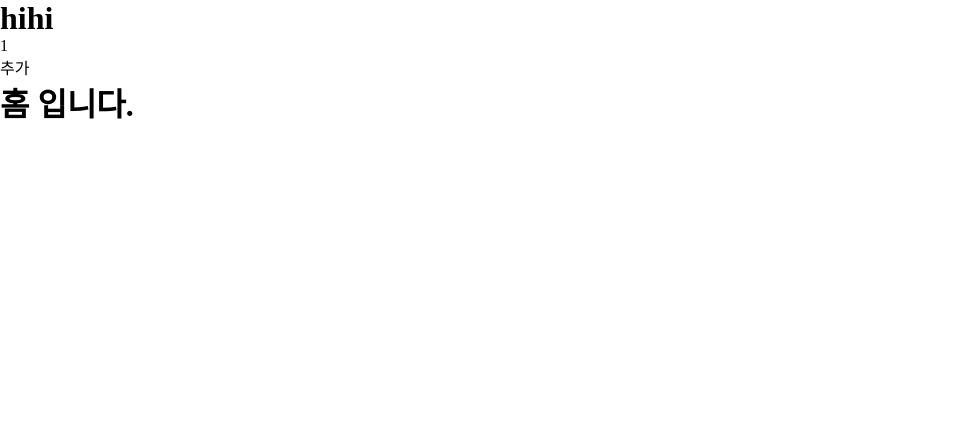
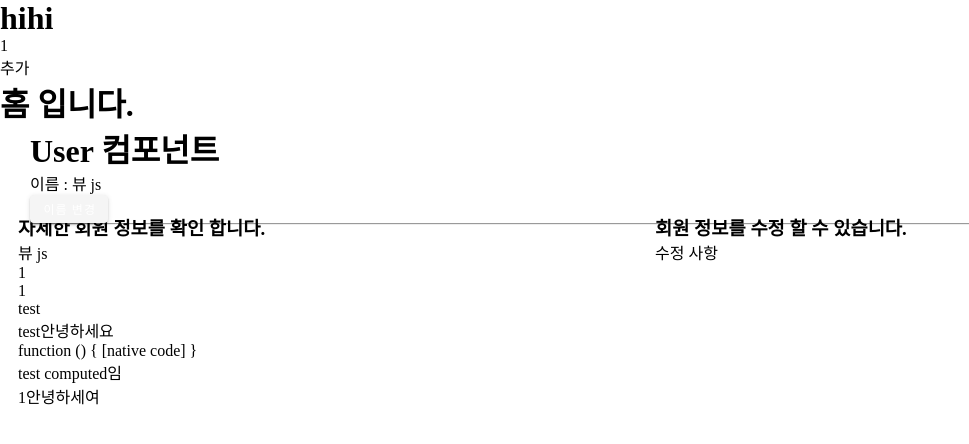
Before and after one commit to Pakker7/frontend, a Vue app: page / in a window 1280 px wide. Shown: the top 444 px of the page, without its empty margins (0-969 px from the left). Built offline with nearby package versions, Linux system fonts and the light colour scheme.

Commit message:
vue props 사용하여 다른페이지로 데이터 전달하기

```diff
--- a/src/App.vue
+++ b/src/App.vue
@@ -1,23 +1,54 @@
 <template> <!--html코드라고 생각하면 됨-->
-  <div>
+  <div> <!-- root 요소로 꼬옥 있어야 하고 root가 여러개면 에러남 -->
     <h1>{{ title }}</h1>
     <p>{{ count }}</p>
     <button @click="count++">추가</button>
     <HomeComponent></HomeComponent>
+
+    <div class="blue lighten-3 pa-3" style="padding-left:30px;">
+      <h1>User 컴포넌트</h1>
+      <p>이름 : {{ name }}</p>
+      <div class="my-2">
+        <v-btn small color="error" @click="changeName()">이름 변경</v-btn>
+      </div>
+      <hr>
+      <v-layout row wrap>
+        <v-flex xs12 sm6>  <!--v-bind :자식이 사용할 변수명 = "전달할 데이터 변수명"-->
+          <UserDetail v-bind:nameOfChild="name"
+                      v-bind:numberOfChild="1"
+                      v-bind:objectOfChild="{code:1, value:'test'}">
+          </UserDetail>
+        </v-flex>
+        <v-flex>
+          <UserEdit></UserEdit>
+        </v-flex>
+      </v-layout>
+    </div>
+
   </div>
 </template>
 
 <script>
   import HomeComponent from './home' /*'./home.vue'라고 쓰는 것도 가능*/
+  import UserEdit from "./components/UserEdit";
+  import UserDetail from "./components/UserDetail";
 
   export default {
-    components:{  /*위에 import 해준 .vue 파일을 사용할 수 있게 쓰는 행위 @Autowired와같음*/
-      HomeComponent
+    components:{
+      UserDetail,  /*위에 import 해준 .vue 파일을 사용할 수 있게 쓰는 행위 @Autowired와같음*/
+      HomeComponent,
+      UserEdit
     },
     data() {
       return {
         title:"hihi",
-        count:1
+        count:1,
+        name:"뷰 js"
+      }
+    },
+    methods:{
+      changeName() { //changeName = function () 과 동일
+        this.name="hohoho"
       }
     }
   }
--- /dev/null
+++ b/src/components/UserDetail.vue
@@ -0,0 +1,62 @@
+<template>
+    <div class="red lighten-3 pa-3">
+        <h3>자세한 회원 정보를 확인 합니다.</h3>
+        <p>{{ nameOfChild }}</p>
+        <p>{{ numberOfChild }}</p>
+        <p>{{ objectOfChild.code }}</p>
+        <p>{{ objectOfChild.value }}</p>
+        <p>{{ sayHello1() }}</p>
+        <p>{{ sayHello1 }}</p> <!--method는 ()없으면 안되는듯-->
+        <p>{{ sayHelloComputed }}</p> <!-- computed는 됨 변수 같은걸로 인식되는듯?-->
+        <p>{{ sayHello2(numberOfChild) }}</p>
+    </div>
+</template>
+
+<script>
+    export default {
+        //props : ['nameOfChild', 'numberOfChild','objectOfChild'], // 부모 데이터를 받아온다는 선언
+        // 특이하게 array 형태로도 쓸수 있음
+
+        //props 가 많기 때문에 type에 안맞게 쓸수 있어서 기록해 둔다고 함
+        //잘못 기록시 f12 console에 나옴
+        props: {
+            nameOfChild : {
+                type : String,
+                //require : true,   //부모 component에서 꼭 전달해줘야 하면 이 옵션 사용
+                default : "LEGO"    //부모 component에서 안보낼 시 default 값 선언 가능
+            },
+            numberOfChild : Number, //Integer 대신 number인듯..?
+            objectOfChild : Object
+        },
+
+        data(){
+            return{
+                age: 30
+            }
+        },
+        computed:{
+            sayHelloComputed(){
+                return this.objectOfChild.value + ' computed임';
+            }
+        },
+        methods :{
+            sayHello1(){
+                //this로 여기에 있는 모든 변수 접근 가능한듯?
+              return this.objectOfChild.value + '안녕하세요';
+            },
+            sayHello2(num){
+                return  num + '안녕하세여';
+            }
+        }
+
+        // method 와 computed 차이
+        // 사실 이해가 잘안감
+        // https://medium.com/@hozacho/%EB%A7%A8%EB%95%85%EC%97%90-vuejs-%EA%B3%84%EC%82%B0%EB%90%9C-%EC%86%8D%EC%84%B1-vuejs-instance-computed-93cb6ad7dca9
+
+
+    }
+</script>
+
+<style scoped>
+
+</style>
--- /dev/null
+++ b/src/components/UserEdit.vue
@@ -0,0 +1,16 @@
+<template>
+    <div class="yellow lighten-3 pa-3">
+        <h3>회원 정보를 수정 할 수 있습니다.</h3>
+        <p>수정 사항</p>
+    </div>
+</template>
+
+<script>
+    export default {
+        name: "UserDetail"
+    }
+</script>
+
+<style scoped>
+
+</style>
```
